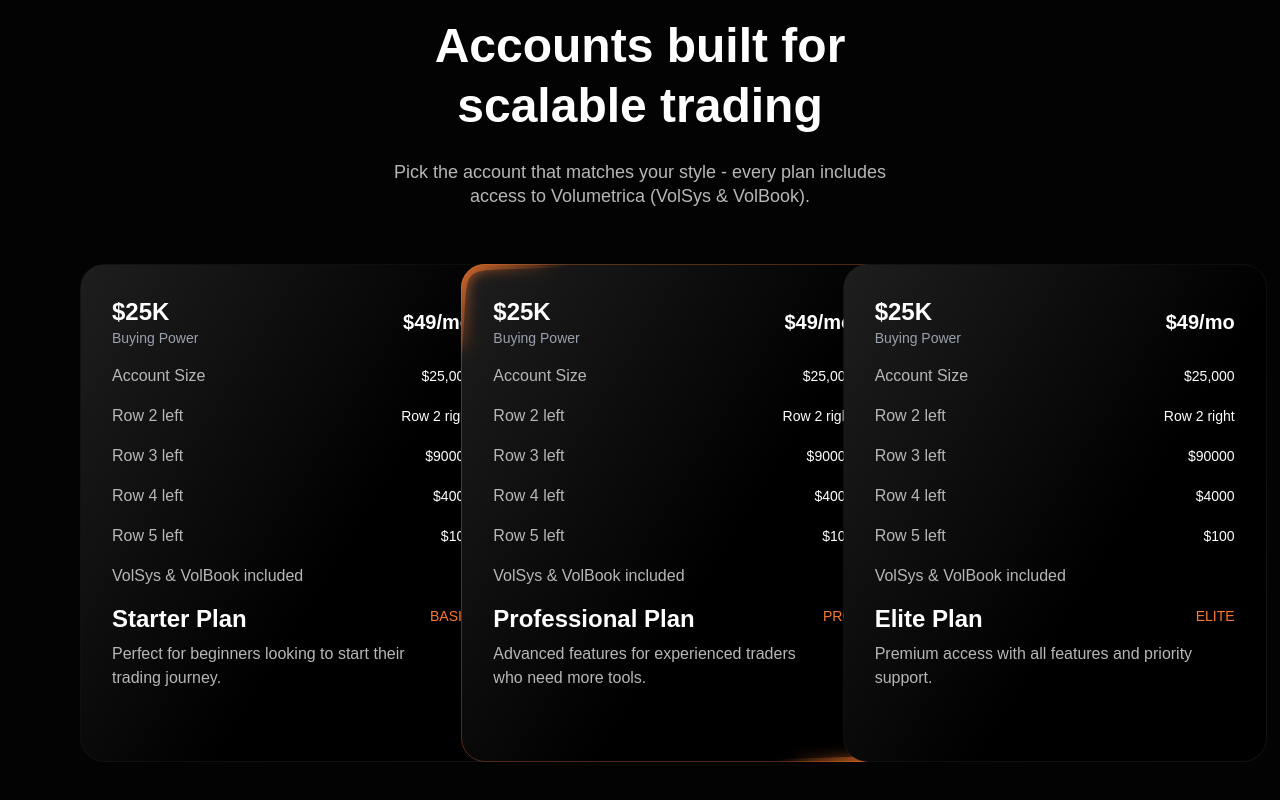
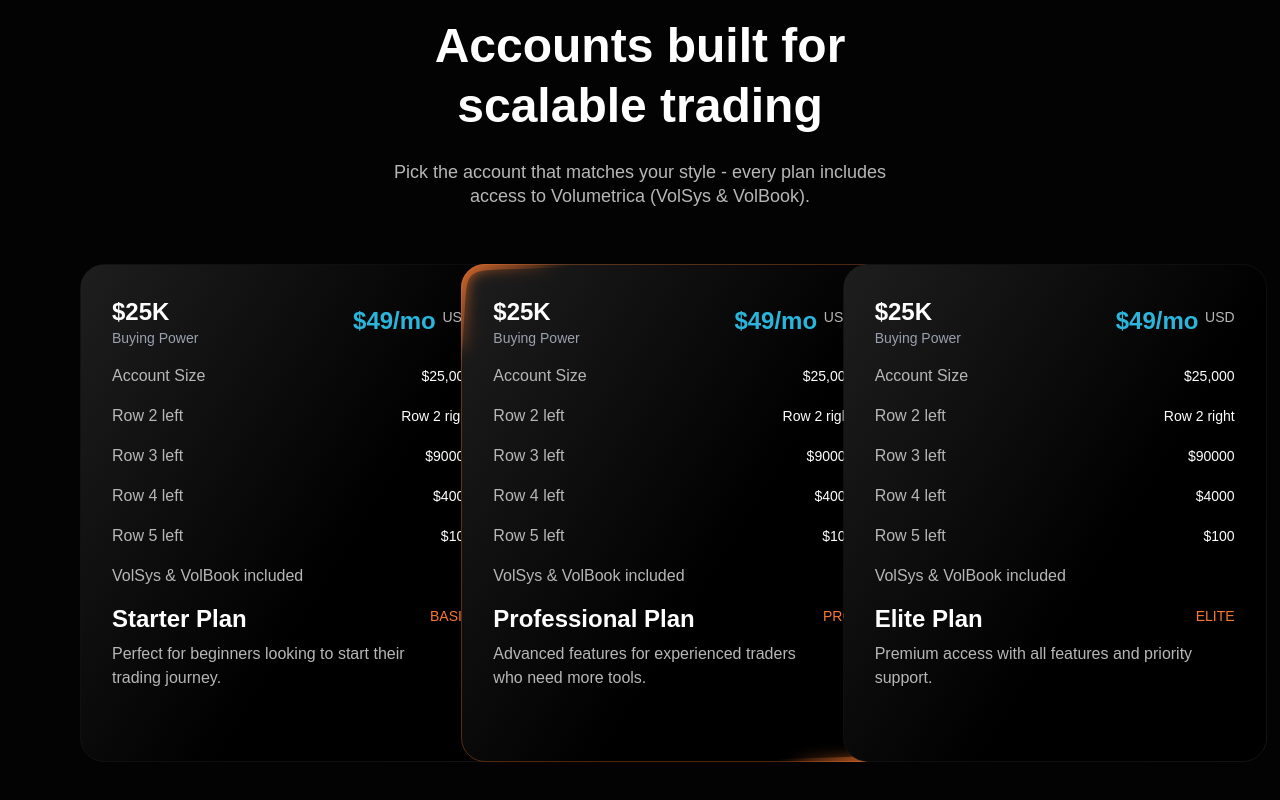
Before and after one commit to skomarfaruque/solo_clash-vercel, a Next.js app: page / in a window 1280 px wide. Shown: the part 2698-3498 px from the top of the page. Built offline with nearby package versions, Linux system fonts and the light colour scheme.

Commit message:
fix: adjust layout of pricing display in SubscriptionCard component

```diff
--- a/src/components/SubscriptionCard.tsx
+++ b/src/components/SubscriptionCard.tsx
@@ -31,8 +31,17 @@ export default function SubscriptionCard({
             <div className="text-white text-2xl font-bold text-left">$25K</div>
             <div className="text-gray-400 text-sm text-left">Buying Power</div>
           </div>
-          <div className="text-white text-xl font-semibold text-left">
-            $49/mo
+          <div
+            className="text-right font-semibold text-2xl leading-6"
+            style={{ color: "#2AB6DC" }}
+          >
+            $49/mo{' '}
+            <sup
+              className="font-normal text-sm leading-6"
+              style={{ color: "#B7B7B7" }}
+            >
+              USD
+            </sup>
           </div>
         </div>
 
```
